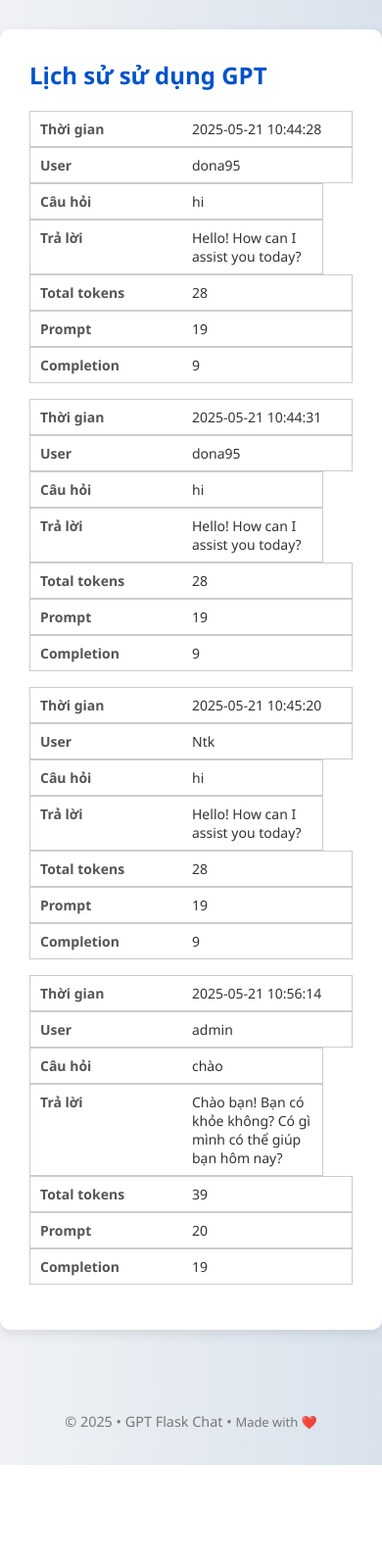
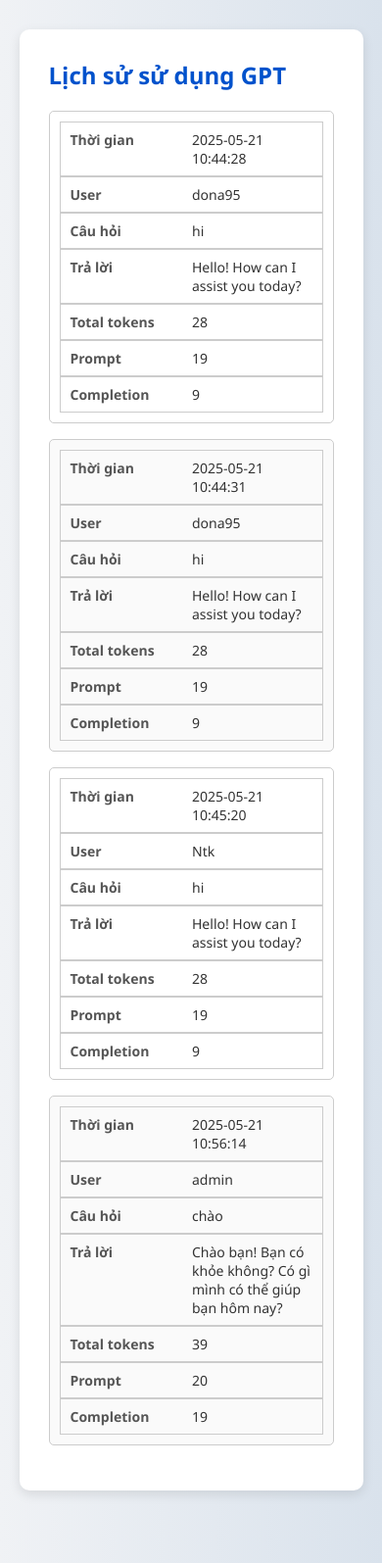
Before and after one commit to ntgpt01/ntk-chatgpt-deploy, a Flask app: page /usage in a window 390 px wide. Shown: the part 57-1652 px from the top of the page at 98% size. Before the commit the page ends 1552 px from the top, so only its background shows below. Run offline with Flask 3, Linux system fonts and the light colour scheme; the visitor is signed in with stand-in values (Sample User, id 1).

Commit message:
🎨 Update style.css: hoàn chỉnh UI + responsive

```diff
--- a/static/style.css
+++ b/static/style.css
@@ -28,7 +28,8 @@
 
 /* KHUNG CHÍNH */
 .container {
-    max-width: 700px;
+    max-width: 90%;
+    width: 700px;
     margin: 30px auto;
     background: white;
     padding: 30px;
@@ -105,6 +106,7 @@
     font-size: 14px;
     table-layout: fixed;
     word-break: break-word;
+    margin-top: 20px;
 }
 
 th, td {
@@ -116,6 +118,11 @@
 
 th {
     background-color: #f2f2f2;
+}
+
+/* TĂNG KHẢ NĂNG ĐỌC */
+tr:nth-child(even) {
+    background-color: #fafafa;
 }
 
 /* CỘT CÂU HỎI / TRẢ LỜI */
@@ -136,6 +143,10 @@
 
     tr {
         margin-bottom: 1rem;
+        border: 1px solid #ccc;
+        border-radius: 5px;
+        padding: 10px;
+        background: white;
     }
 
     td {
@@ -154,7 +165,6 @@
         color: #555;
     }
 
-
     td:nth-child(1)::before { content: "Thời gian"; }
     td:nth-child(2)::before { content: "User"; }
     td:nth-child(3)::before { content: "Câu hỏi"; }
```
